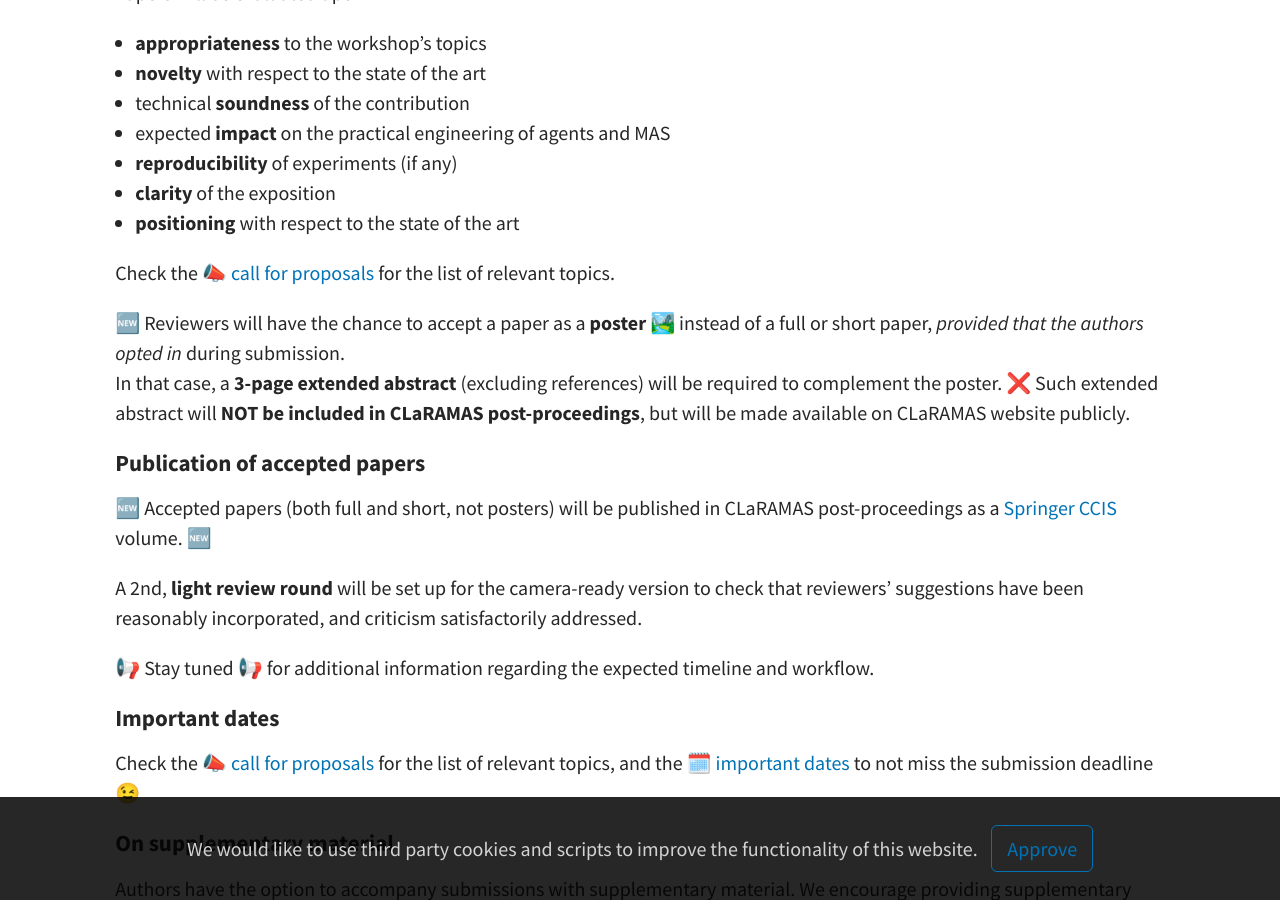
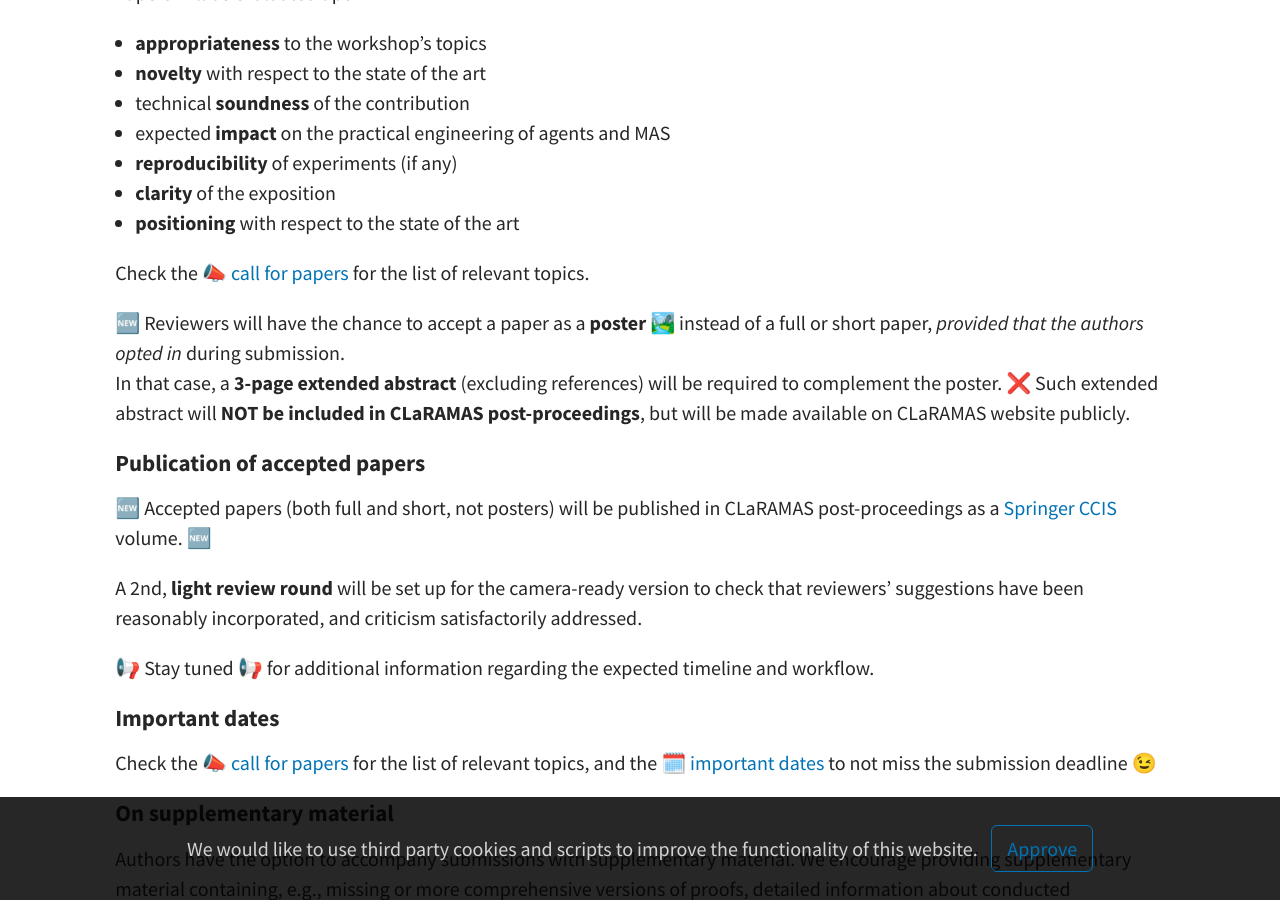
Before and after one commit to CLaRAMAS-workshop/claramas2026, a Jekyll site: the page built from pages/submission.md, in a window 1280 px wide and 900 px high, scrolled down 1047 px. Built offline with Jekyll 4.4.1, drawn with Linux system fonts in a browser that asks for light colours; a script that is not in the unit is left out.

Commit message:
Correct call for papers reference in submission.md
Updated references from 'call for proposals' to 'call for papers' in submission guidelines.

```diff
--- a/pages/submission.md
+++ b/pages/submission.md
@@ -48,7 +48,7 @@ Papers will be evaluated upon
   * **clarity** of the exposition
   * **positioning** with respect to the state of the art
 
-Check the 📣 [call for proposals](/claramas2026/cfp) for the list of relevant topics.
+Check the 📣 [call for papers](/claramas2026/cfp) for the list of relevant topics.
 
 🆕 Reviewers will have the chance to accept a paper as a **poster** 🏞️
 instead of a full or short paper,
@@ -71,7 +71,7 @@ and criticism satisfactorily addressed.
 
 #### Important dates
 
-Check the 📣 [call for proposals](/claramas2026/cfp) for the list of relevant topics,
+Check the 📣 [call for papers](/claramas2026/cfp) for the list of relevant topics,
 and the 🗓️ [important dates](/claramas2026/dates) to not miss the submission deadline 😉
 
 #### On supplementary material
```
